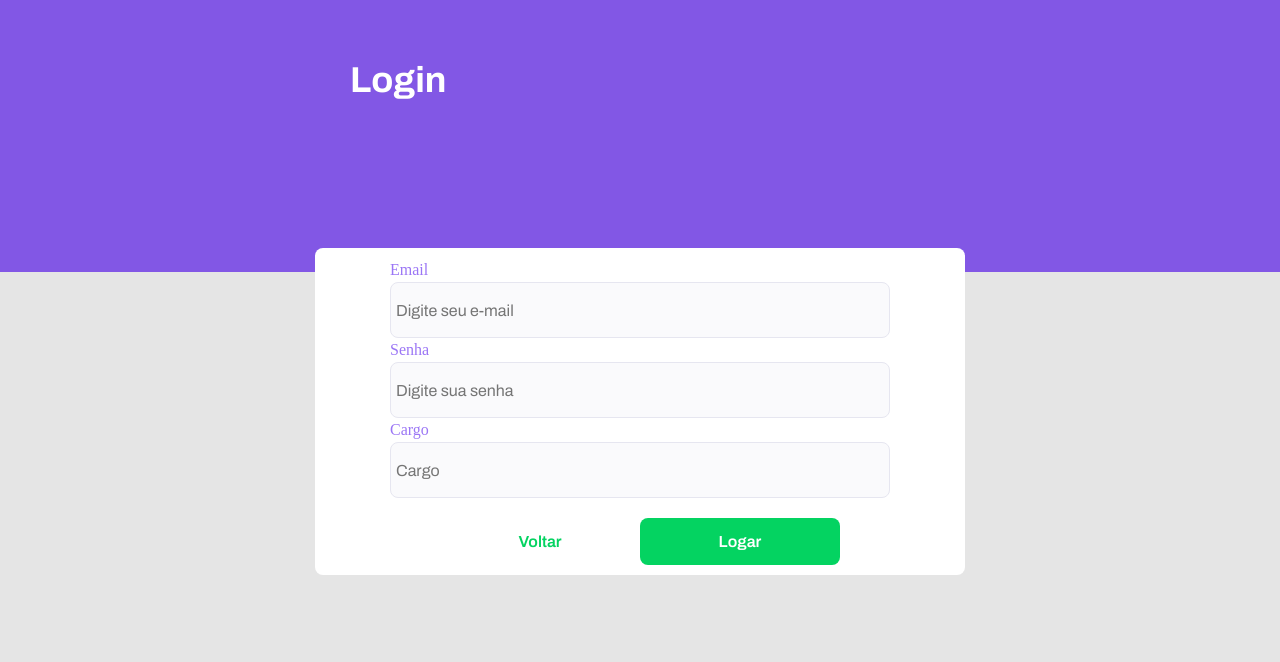
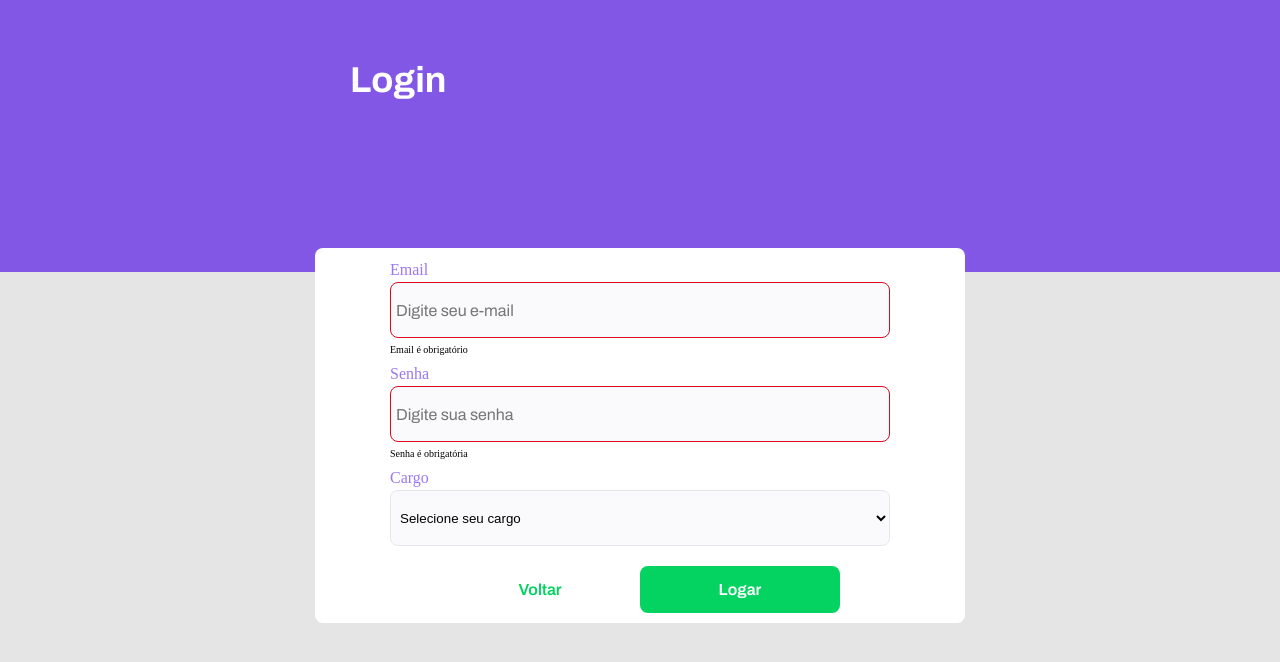
Before and after one commit to Marcelo8173/cooperFilme_, a React (Create React App) app: page /login in a window 1280 px wide. Both pictures are taken after a click on the button "Logar". Shown: the top 662 px of the page. Built offline with nearby package versions, Linux system fonts and the light colour scheme.

Commit message:
create login

```diff
--- a/src/components/Input/Input.tsx
+++ b/src/components/Input/Input.tsx
@@ -1,15 +1,17 @@
-import { Container } from "./styles";
+import { Container, HelpText } from "./styles";
 
 interface InputProps extends React.InputHTMLAttributes<HTMLInputElement> {
   label?: string;
   labelColor?: "default" | "dark";
+  error?: string;
 }
 
-const Input = ({ label, labelColor, ...props }: InputProps) => {
+const Input = ({ label, error, labelColor, ...props }: InputProps) => {
   return (
-    <Container labelColor={labelColor}>
+    <Container error={!!error} labelColor={labelColor}>
       <label>{label}</label>
       <input {...props} type="text" />
+      {!!error && <HelpText>{error}</HelpText>}
     </Container>
   );
 };
--- a/src/components/Input/styles.ts
+++ b/src/components/Input/styles.ts
@@ -2,6 +2,7 @@ import styled from "styled-components";
 
 interface ContainerProps {
   labelColor?: "default" | "dark";
+  error?: boolean;
 }
 
 export const Container = styled.div<ContainerProps>`
@@ -19,9 +20,17 @@ export const Container = styled.div<ContainerProps>`
   }
   > input {
     border-radius: 8px;
-    border: 1px solid #e6e6f0;
+    border: 1px solid ${({ error }) => (error ? "#d90921" : "#e6e6f0")};
     background: #fafafc;
     height: 56px;
     padding: 5px;
   }
 `;
+
+export const HelpText = styled.span`
+  font-family: Poppins;
+  font-size: 10px;
+  font-style: normal;
+  font-weight: 400;
+  line-height: 24px;
+`;
--- /dev/null
+++ b/src/components/Select/Select.tsx
@@ -0,0 +1,43 @@
+import React from "react";
+import { Label, SelectItens, Container } from "./styles";
+
+interface Option {
+  value: string;
+  label: string;
+}
+
+interface SelectProps {
+  options: Option[];
+  value?: string;
+  onChange?: (event: React.ChangeEvent<HTMLSelectElement>) => void;
+  placeholder?: string;
+  label: string;
+  name: string;
+}
+
+const Select: React.FC<SelectProps> = ({
+  options,
+  value,
+  onChange,
+  placeholder,
+  label,
+  name
+}) => {
+  return (
+    <Container>
+      <Label htmlFor="">{label}</Label>
+      <SelectItens name={name} value={value} onChange={onChange} aria-label="Select">
+        <option value="" disabled>
+          {placeholder}
+        </option>
+        {options.map((option) => (
+          <option key={option.value} value={option.value}>
+            {option.label}
+          </option>
+        ))}
+      </SelectItens>
+    </Container>
+  );
+};
+
+export { Select };
--- /dev/null
+++ b/src/components/Select/styles.ts
@@ -0,0 +1,24 @@
+import styled from "styled-components";
+
+export const Label = styled.label`
+  color: #9b76f5;
+  font-family: Poppins;
+  font-size: 16px;
+  font-style: normal;
+  font-weight: 400;
+  line-height: 24px;
+`;
+
+export const SelectItens = styled.select`
+  border-radius: 8px;
+  border: 1px solid #e6e6f0;
+  background: #fafafc;
+  height: 56px;
+  padding: 5px;
+`;
+
+export const Container = styled.div`
+display: flex;
+  flex-direction: column;
+  width: 500px;
+`;
--- a/src/pages/Login/Login.tsx
+++ b/src/pages/Login/Login.tsx
@@ -1,3 +1,4 @@
+import { useState } from "react";
 import { Button } from "../../components/Buttons/Buttons";
 import { Input } from "../../components/Input/Input";
 import { Header } from "../home/styles";
@@ -9,9 +10,61 @@ import {
   ButtonContainer,
 } from "./style";
 import { useNavigate } from "react-router-dom";
+import api from "../../services/api";
+import { Select } from "../../components/Select/Select";
+
+interface DataProps {
+  email: string;
+  password: string;
+  role: string;
+}
+
+interface ErrorProps {
+  email?: string;
+  password?: string;
+  role?: string;
+}
 
 const Login = () => {
   const navigate = useNavigate();
+
+  const [data, setData] = useState<DataProps>({
+    email: "",
+    password: "",
+    role: "",
+  });
+
+  const handleChange = (
+    e:
+      | React.ChangeEvent<HTMLInputElement>
+      | React.ChangeEvent<HTMLSelectElement>
+  ) => {
+    const { name, value } = e.target;
+    setData((prevData: any) => ({
+      ...prevData,
+      [name]: value,
+    }));
+  };
+  const [errors, setErrors] = useState<ErrorProps>({});
+
+  const handleSubmit = async () => {
+    try {
+      const newErrors: ErrorProps = {};
+      if (!data.email) newErrors.email = "Email é obrigatório";
+      if (!data.password) newErrors.password = "Senha é obrigatória";
+      if (!data.role) newErrors.role = "Cargo é obrigatório";
+
+      if (Object.keys(newErrors).length > 0) {
+        setErrors(newErrors);
+      } else {
+        console.log('data', data)
+        await api.post("/auth/login", data);
+      }
+    } catch (e) {
+      console.log(e);
+    }
+  };
+
   return (
     <Container>
       <Header>
@@ -19,14 +72,49 @@ const Login = () => {
       </Header>
       <Main>
         <LoginContainer>
-          <Input placeholder="Digite seu e-mail" label="Email" />
-          <Input placeholder="Digite sua senha" label="Senha" />
-          <Input placeholder="Cargo" label="Cargo" />
+          <Input
+            onChange={handleChange}
+            placeholder="Digite seu e-mail"
+            label="Email"
+            name="email"
+            value={data.email}
+            error={errors.email}
+          />
+          <Input
+            onChange={handleChange}
+            placeholder="Digite sua senha"
+            label="Senha"
+            name="password"
+            type="password"
+            value={data.password}
+            error={errors.password}
+          />
+          <Select
+            label="Cargo"
+            name="role"
+            options={[
+              {
+                label: "ANALISTA",
+                value: "ANALISTA",
+              },
+              {
+                label: "REVISOR",
+                value: "REVISOR",
+              },
+              {
+                label: "APROVADORES",
+                value: "APROVADORES",
+              },
+            ]}
+            value={data.role}
+            onChange={handleChange}
+            placeholder="Selecione seu cargo"
+          />
           <ButtonContainer>
             <Button typeButton="gosth" onClick={() => navigate("/")}>
               Voltar
             </Button>
-            <Button>Logar</Button>
+            <Button onClick={handleSubmit}>Logar</Button>
           </ButtonContainer>
         </LoginContainer>
       </Main>
```
